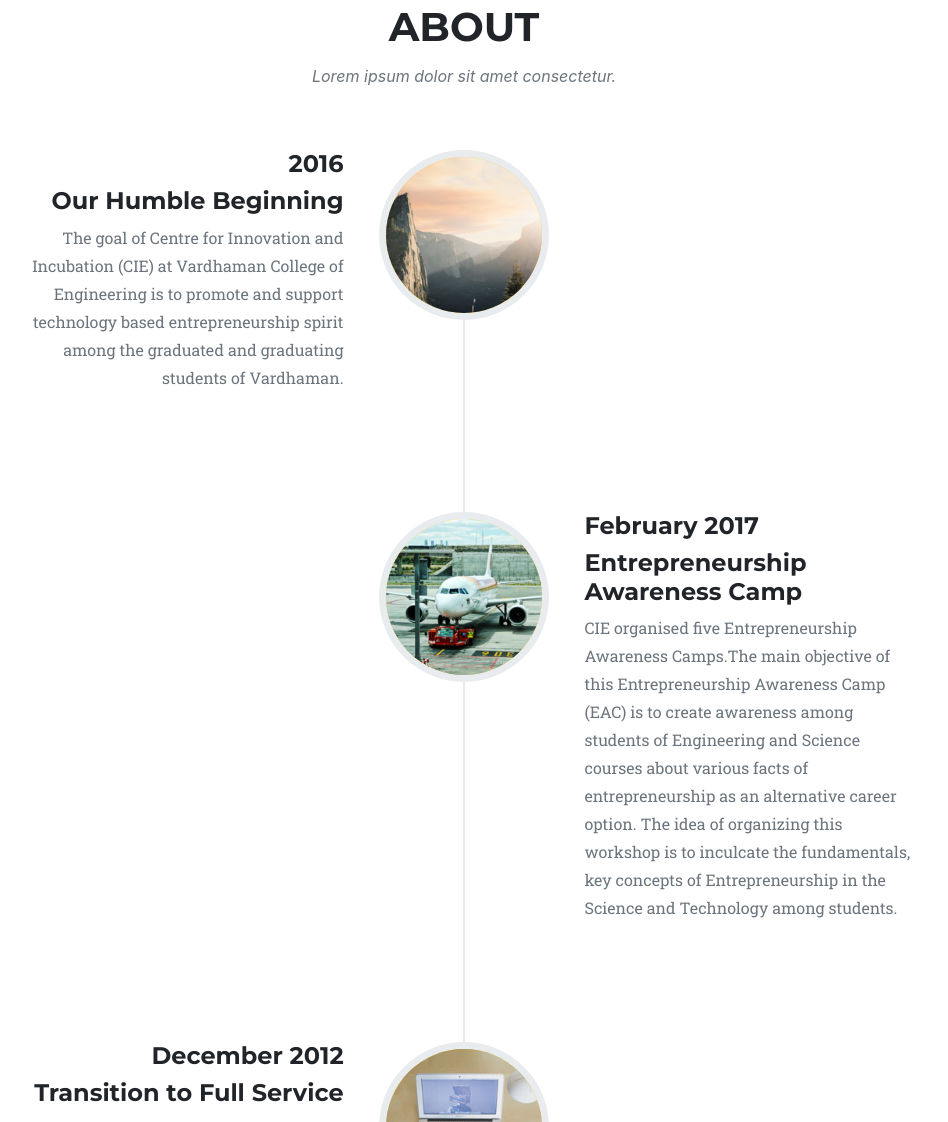
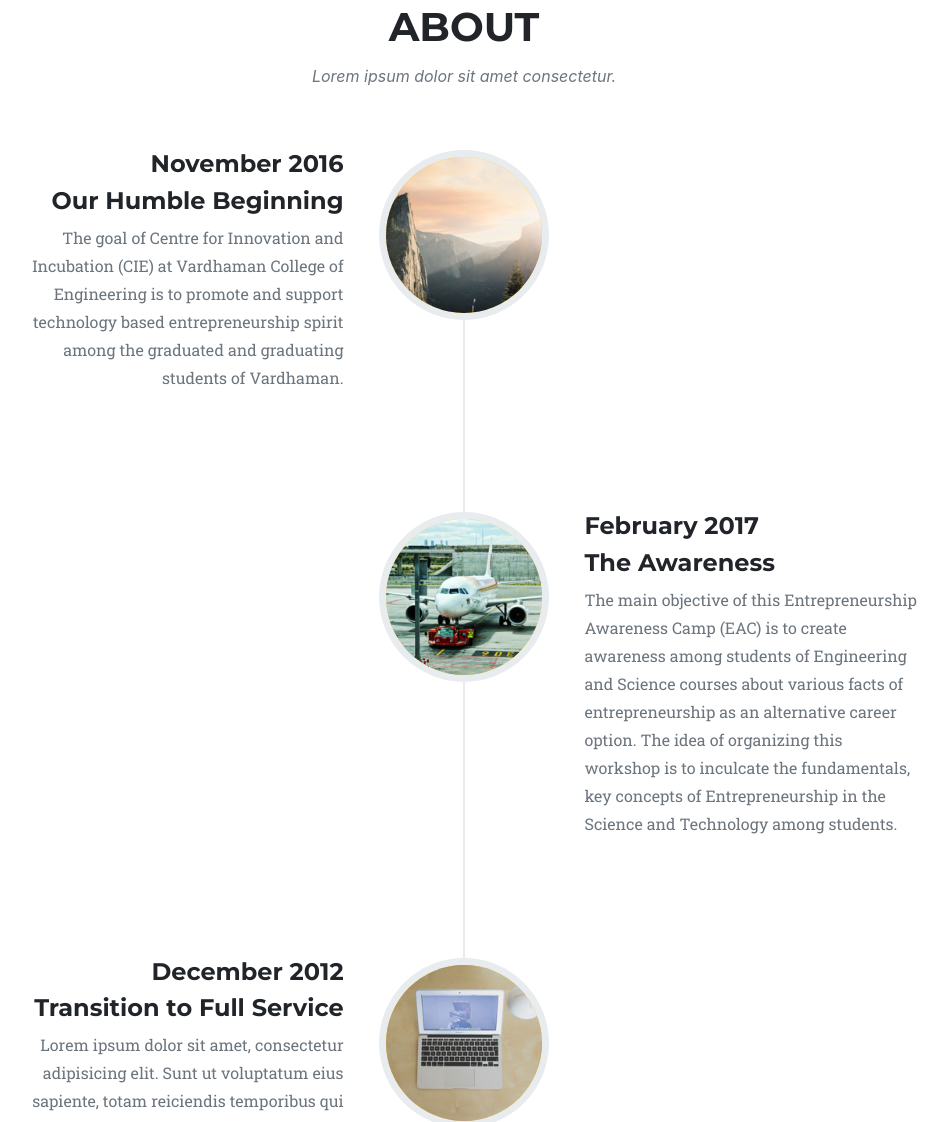
Before and after one commit to AbhinavChanduChenumalla/CIE-Website, a plain HTML site: page index.html in a window 1280 px wide. Shown: the part 2544-3666 px from the top of the page, without its empty margins (176-1124 px from the left). Drawn offline with nearby package versions, Linux system fonts and the light colour scheme; a web font is replaced by a local one.

Commit message:
Update index.html

```diff
--- a/index.html
+++ b/index.html
@@ -173,7 +173,7 @@
                         <div class="timeline-image"><img class="rounded-circle img-fluid" src="assets/img/about/1.jpg" alt="" /></div>
                         <div class="timeline-panel">
                             <div class="timeline-heading">
-                                <h4>2016</h4>
+                                <h4>November 2016</h4>
                                 <h4 class="subheading">Our Humble Beginning</h4>
                             </div>
                             <div class="timeline-body"><p class="text-muted">The goal of Centre for Innovation and Incubation (CIE) at Vardhaman College of Engineering is to promote and support technology based entrepreneurship spirit among the graduated and graduating students of Vardhaman.</p></div>
@@ -184,9 +184,9 @@
                         <div class="timeline-panel">
                             <div class="timeline-heading">
                                 <h4>February 2017</h4>
-                                <h4 class="subheading">Entrepreneurship Awareness Camp</h4>
+                                <h4 class="subheading">The Awareness</h4>
                             </div>
-                            <div class="timeline-body"><p class="text-muted">CIE organised five Entrepreneurship Awareness Camps.The main objective of this Entrepreneurship Awareness Camp (EAC) is to create awareness among students of Engineering and Science courses about various facts of entrepreneurship as an alternative career option. The idea of organizing this workshop is to inculcate the fundamentals, key concepts of Entrepreneurship in the Science and Technology among students.</p></div>
+                            <div class="timeline-body"><p class="text-muted">The main objective of this Entrepreneurship Awareness Camp (EAC) is to create awareness among students of Engineering and Science courses about various facts of entrepreneurship as an alternative career option. The idea of organizing this workshop is to inculcate the fundamentals, key concepts of Entrepreneurship in the Science and Technology among students.</p></div>
                         </div>
                     </li>
                     <li>
```
